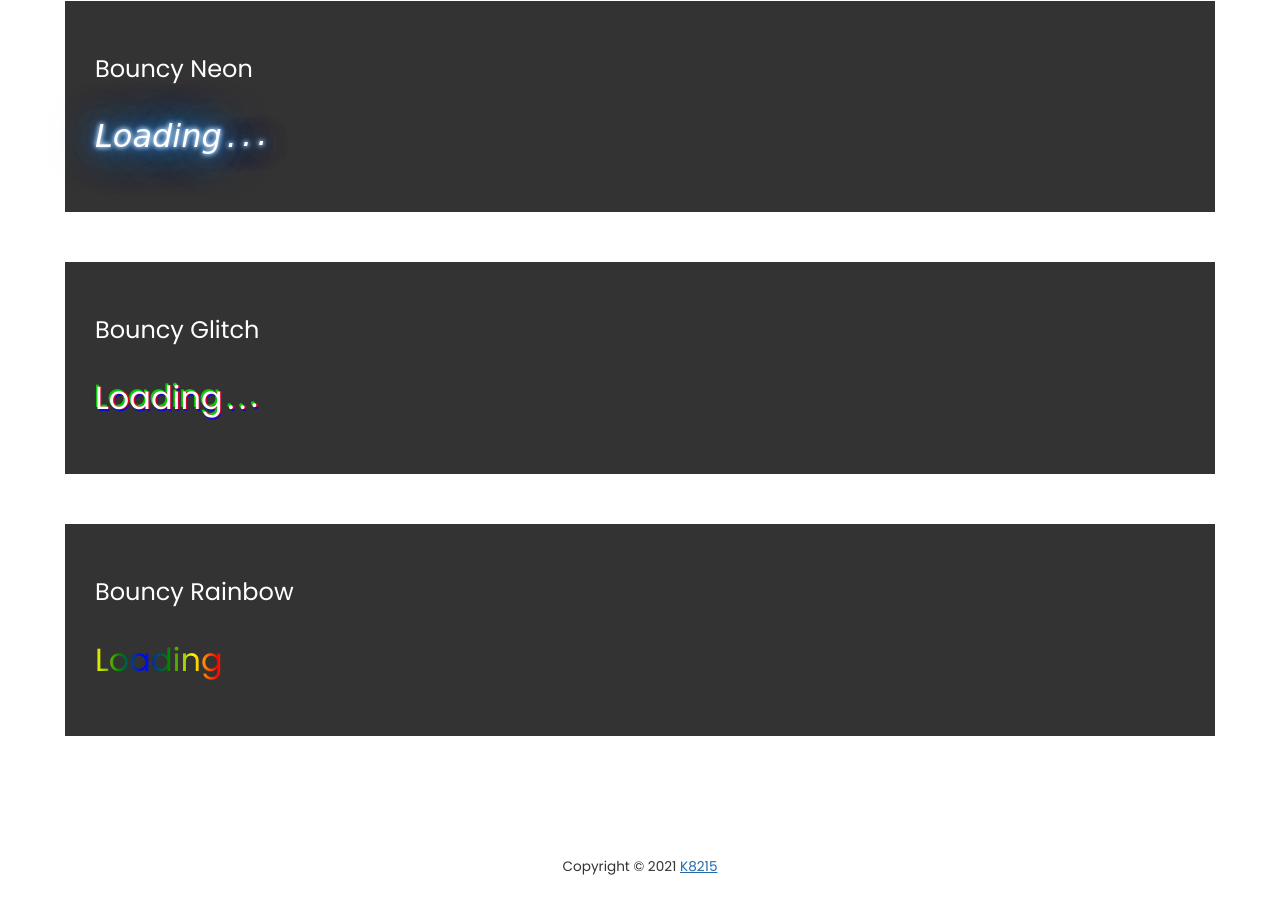
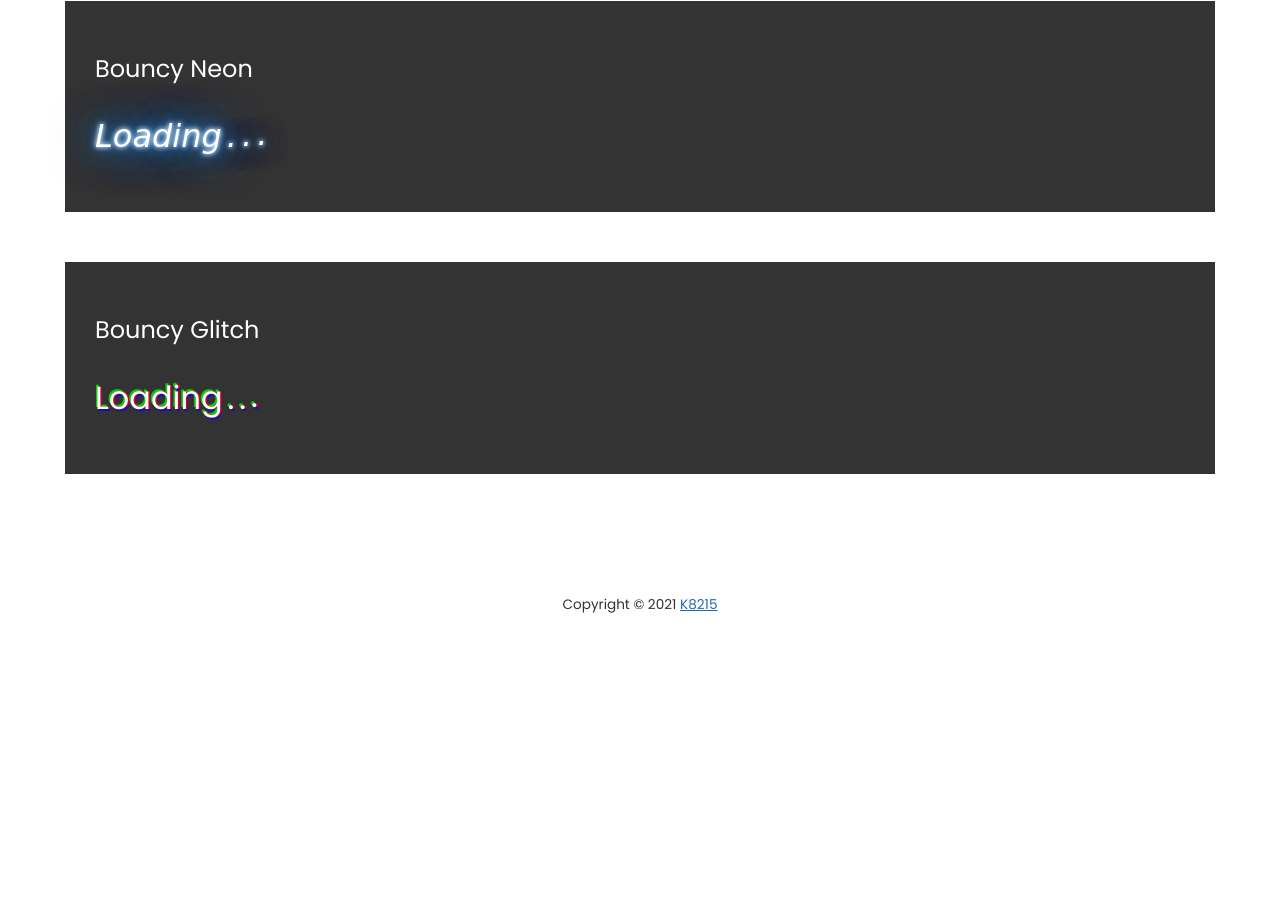
Before and after one commit to K8215/CSS-Animation-Archive, a plain HTML site: page index.html in a window 1280 px wide. Shown: the part 4230-5127 px from the top of the page. After the commit the page ends 4865 px from the top, so only its background shows below. Drawn offline with Linux system fonts and the light colour scheme.

Commit message:
hid bouncy rainbow

```diff
--- a/index.html
+++ b/index.html
@@ -151,10 +151,10 @@
                     <span class="dancing-dots glitch-text">Loading<span>.</span><span>.</span><span>.</span></span>
                 </div>
 
-                <div class="animation-block  dark">
+                <!-- <div class="animation-block  dark">
                     <h3>Bouncy Rainbow</h3>
                     <span class="dancing-dots rainbow">Loading<span>.</span><span>.</span><span>.</span></span>
-                </div>
+                </div> -->
             </div>
         </section>
 
```
